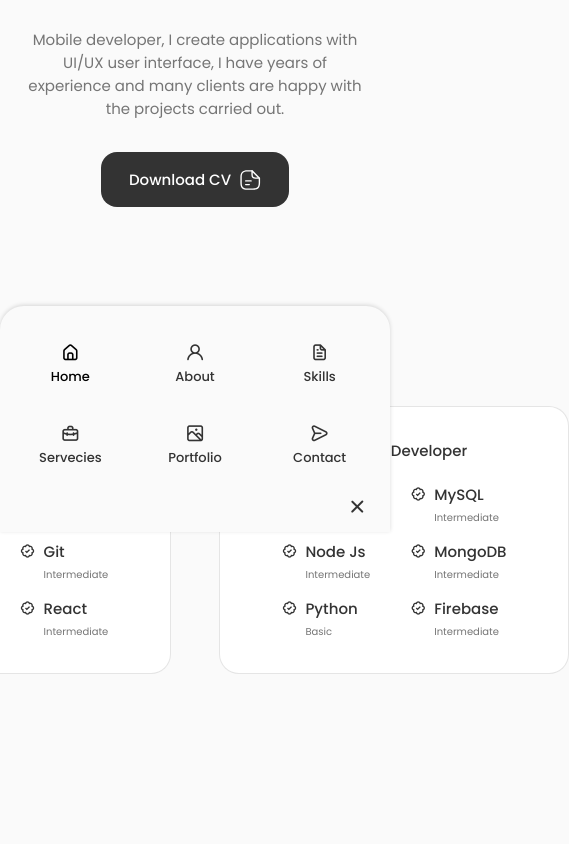
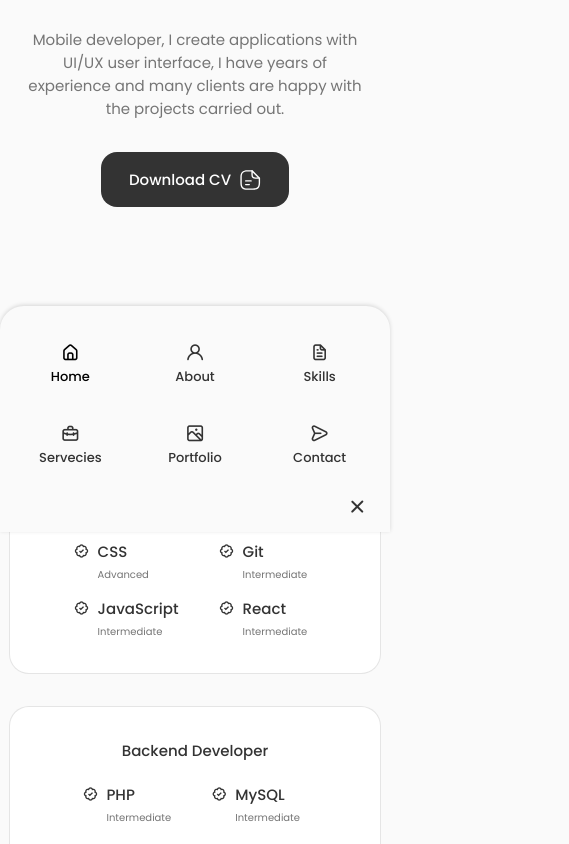
Before and after one commit to Mohamed-Aziz-Mhadhbi/mohamed-aziz-mhadhbi.github.io, a React (Create React App) app: page / in a window 390 px wide. Shown: the part 1156-2000 px from the top of the page, 569 px wide, since content can reach past the window. Before the commit the page ends 1942 px from the top, so only its background shows below. Built offline with nearby package versions, Linux system fonts and the light colour scheme.

Commit message:
large devices skills__container

```diff
--- a/src/components/skills/skills.css
+++ b/src/components/skills/skills.css
@@ -53,7 +53,10 @@
 /*=================== BREAKPOINTS ======================*/
 /* For large devices */
   @media screen and (max-width: 992px) {
-
+    .skills__container {
+        grid-template-columns: max-content;
+        row-gap: 2rem;
+    }
   }
 
   /* For medium devices */
```
